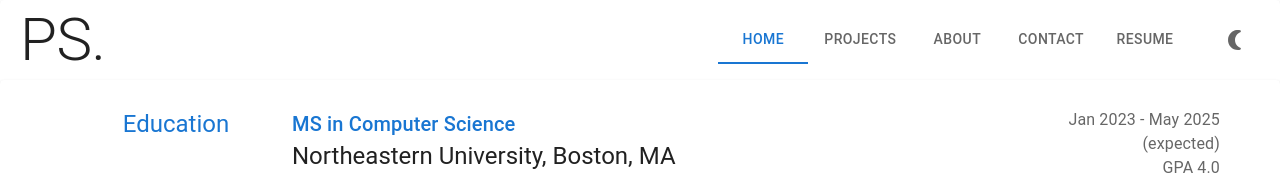
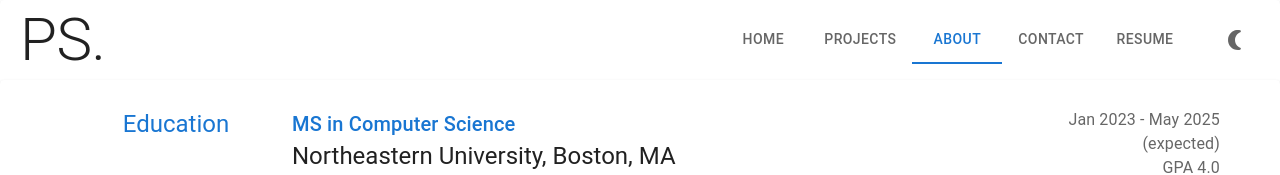
Before and after one commit to cyber-shah/personal-page, a React (Create React App) app: page /about in a window 1280 px wide. Shown: the top 175 px of the page. Built offline with nearby package versions, Linux system fonts and the light colour scheme.

Commit message:
all good ! ;

```diff
--- a/src/App.js
+++ b/src/App.js
@@ -29,9 +29,8 @@ function App() {
       <div className='App' style={style.Main}>
         <ThemeProvider theme={lightTheme}>
         <Paper>
-        <Navbar/>
-
           <Router>
+            <Navbar/>
             <Routes>
               <Route path="/" element={<Landing/>} />
               <Route path="/about" element={<About/>} />
--- a/src/components/Navbar.js
+++ b/src/components/Navbar.js
@@ -1,17 +1,12 @@
 import { Typography } from "@mui/material";
-import React, { useState } from "react";
+import React from "react";
 import Tabs from "@mui/material/Tabs";
 import Tab from "@mui/material/Tab";
 import NightlightRoundIcon from "@mui/icons-material/NightlightRound";
-import { Button } from "@mui/material";
-import { Link } from "react-router-dom";
+import { Link, useLocation } from "react-router-dom";
 
 function NavbarMUI(props) {
-  const [value, setValue] = useState("one");
-
-  const handleChange = (event, newValue) => {
-    setValue(newValue);
-  };
+  const location = useLocation();
 
   const style = {
     Main: {
@@ -35,17 +30,16 @@ function NavbarMUI(props) {
       </div>
       <div className="SideText">
         <Tabs
-          value={value}
-          onChange={handleChange}
+          value={location.pathname}
           textColor="primary"
           indicatorColor="primary"
           aria-label="secondary tabs example"
         >
-          <Tab value="one" label="Home" href="/" />
-          <Tab value="two" label="Projects" href="/projects" />
-          <Tab value="three" label="About" href="/about"/>
-          <Tab value="four" label="Contact" href="/contact"/>
-          <Tab value="five" label="Resume" href="/resume"/>
+          <Tab value="/" label="Home" component={Link} to="/" />
+          <Tab value="/projects" label="Projects" component={Link} to="/projects" />
+          <Tab value="/about" label="About" component={Link} to="/about"/>
+          <Tab value="/contact" label="Contact" component={Link} to="/contact"/>
+          <Tab value="/resume" label="Resume" component={Link} to="/resume"/>
           <Tab icon={<NightlightRoundIcon />} aria-label="Mode" />
         </Tabs>
       </div>
```
